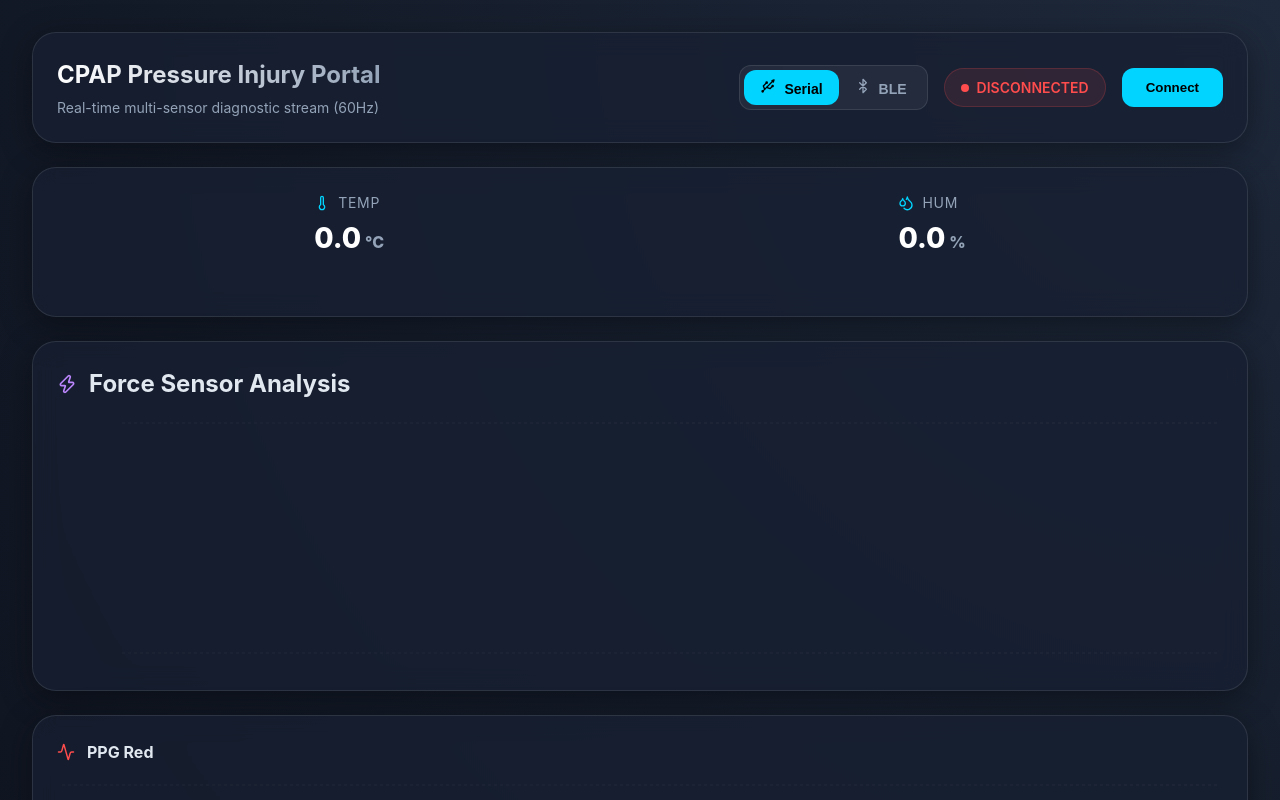
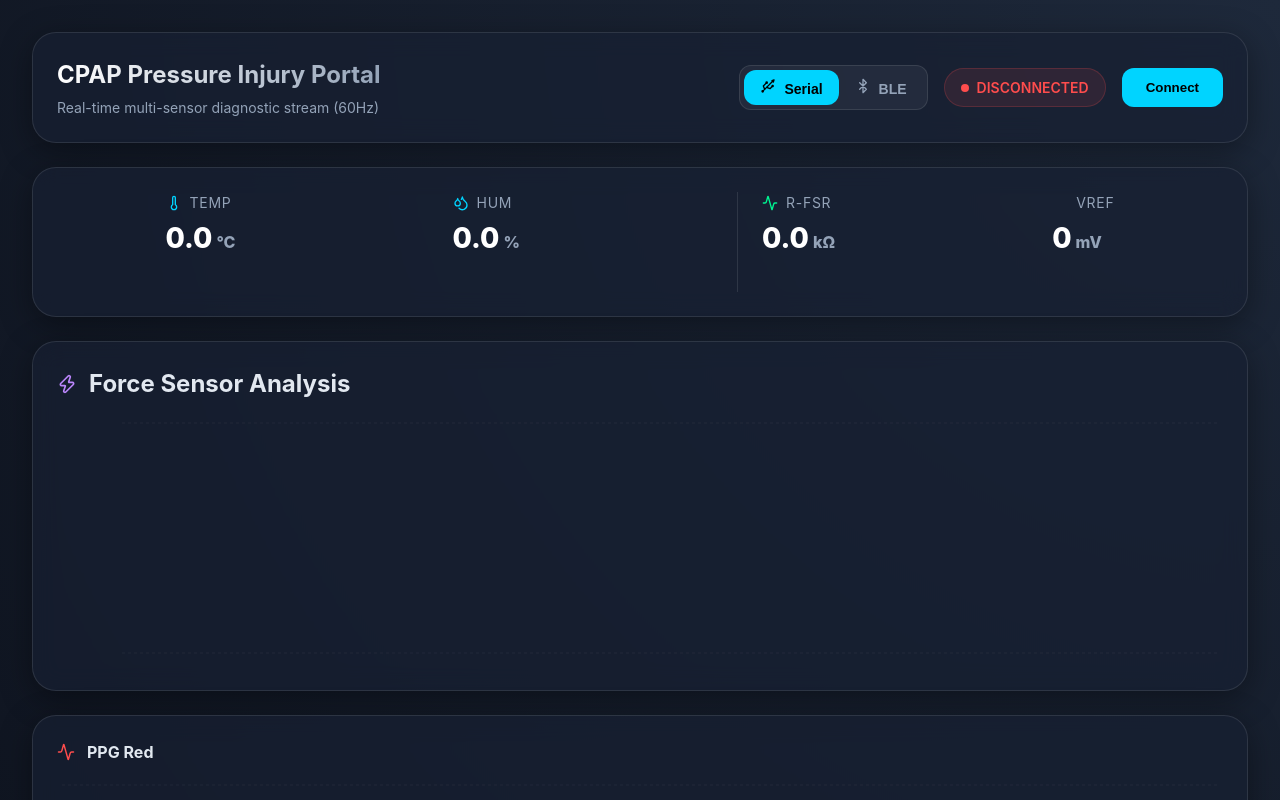
Before and after one commit to xinyew/CPAP_PI_portal, a React (Vite) app: page / in a window 1280 px wide. Shown: the top 800 px of the page. Built offline with nearby package versions, Linux system fonts and the light colour scheme.

Commit message:
feat: Add Vref and FSR Resistance visualization to dashboard

```diff
--- a/src/Dashboard.jsx
+++ b/src/Dashboard.jsx
@@ -133,6 +133,26 @@ const Dashboard = () => {
             {(latestData.h || 0).toFixed(1)}<span className="telemetry-unit">%</span>
           </div>
         </div>
+
+        <div className="telemetry-item" style={{ borderLeft: '1px solid var(--border-glass)', paddingLeft: '1.5rem' }}>
+          <div style={{ display: 'flex', alignItems: 'center', gap: '0.5rem', marginBottom: '0.25rem' }}>
+            <Activity color="var(--accent-green)" size={16} />
+            <span className="telemetry-label">R-FSR</span>
+          </div>
+          <div className="telemetry-value" style={{ fontSize: '1.75rem' }}>
+            {(latestData.res / 1000 || 0).toFixed(1)}<span className="telemetry-unit">kΩ</span>
+          </div>
+        </div>
+
+        <div className="telemetry-item">
+          <div style={{ display: 'flex', alignItems: 'center', gap: '0.5rem', marginBottom: '0.25rem' }}>
+            <Zap color="var(--accent-yellow)" size={16} />
+            <span className="telemetry-label">Vref</span>
+          </div>
+          <div className="telemetry-value" style={{ fontSize: '1.75rem' }}>
+            {latestData.v || 0}<span className="telemetry-unit">mV</span>
+          </div>
+        </div>
       </div>
 
       {/* Force Sensor Chart Card */}
--- a/src/useComm.js
+++ b/src/useComm.js
@@ -18,7 +18,7 @@ export const useComm = () => {
   const alphaForce = 0.1;
   const filterStateRef = useRef({ r: 0, i: 0, g: 0, f: 0 });
 
-  const [latestData, setLatestData] = useState({ r: 0, i: 0, g: 0, f: 0, t: 0, h: 0 });
+  const [latestData, setLatestData] = useState({ r: 0, i: 0, g: 0, f: 0, v: 0, res: 0, t: 0, h: 0 });
   const [history, setHistory] = useState([]);
   const recordedDataRef = useRef([]);
 
@@ -27,7 +27,7 @@ export const useComm = () => {
     if (line.startsWith('{') && line.endsWith('}')) {
       try {
         const data = JSON.parse(line);
-        const required = ['r', 'i', 'g', 'f', 't', 'h'];
+        const required = ['r', 'i', 'g', 'f', 'v', 'res', 't', 'h'];
         if (!required.every(key => typeof data[key] === 'number')) return;
 
         const timestamp = Date.now();
@@ -141,9 +141,9 @@ export const useComm = () => {
 
   const exportToCsv = () => {
     if (recordedDataRef.current.length === 0) return;
-    const headers = "Timestamp,Red,IR,Green,Force_mV,Temp_C,Humidity_RH\n";
+    const headers = "Timestamp,Red,IR,Green,TIA_Vout_mV,Vref_mV,Resistance_Ohm,Temp_C,Humidity_RH\n";
     const csvContent = recordedDataRef.current.map(d =>
-      `${d.timestamp},${d.r},${d.i},${d.g},${d.f},${d.t},${d.h}`
+      `${d.timestamp},${d.r},${d.i},${d.g},${d.f},${d.v},${d.res},${d.t},${d.h}`
     ).join("\n");
     const blob = new Blob([headers + csvContent], { type: 'text/csv' });
     const url = window.URL.createObjectURL(blob);
```
